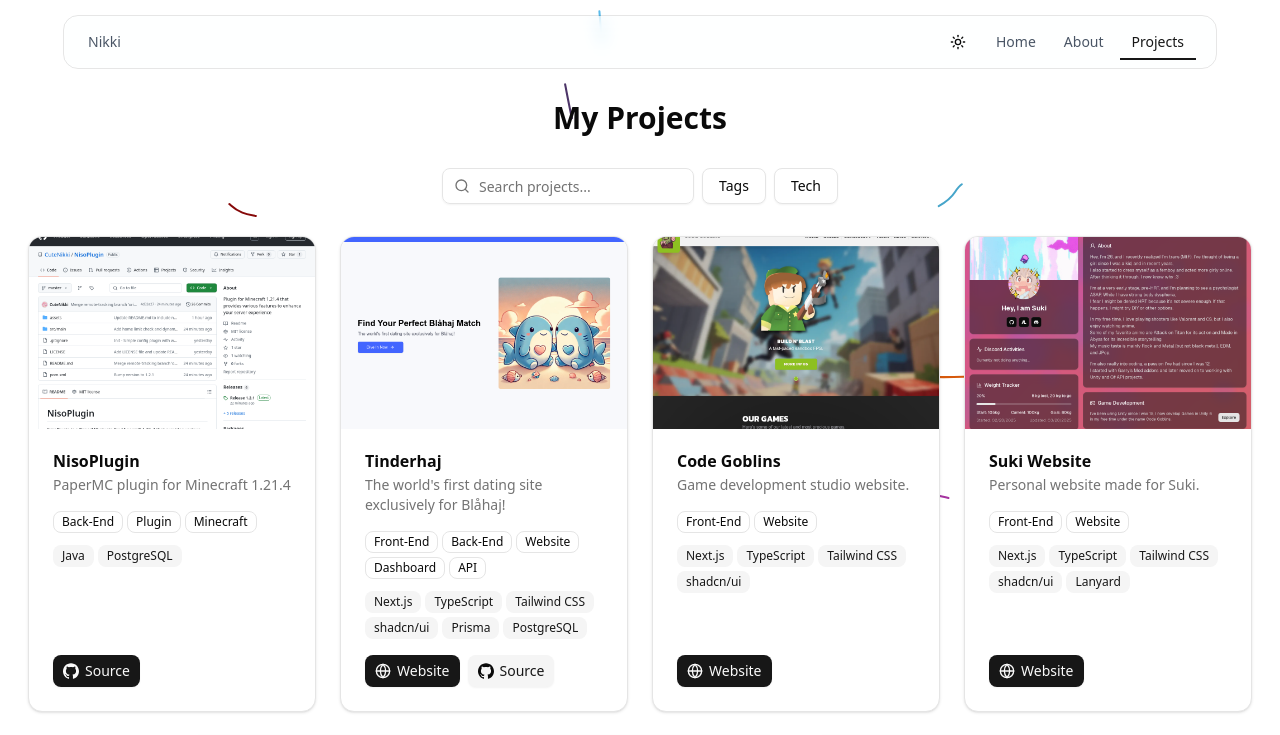
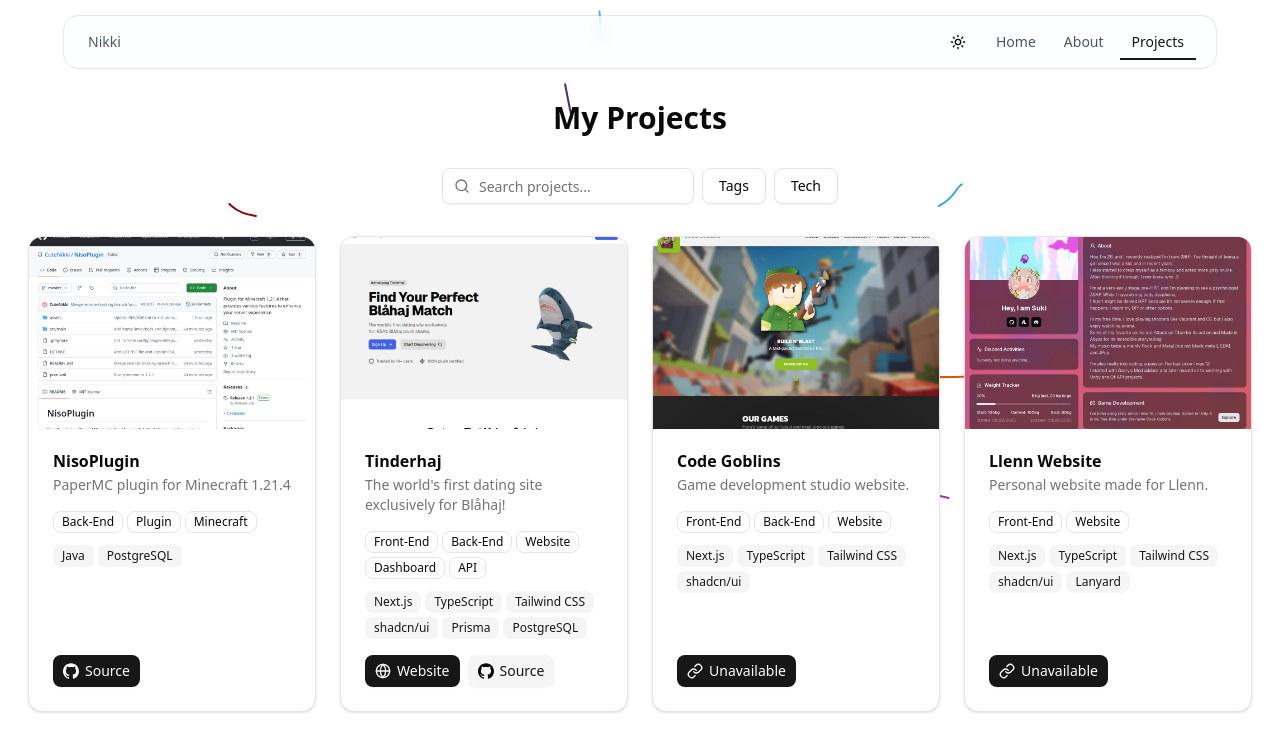
Before and after one commit to CuteNikki/Portfolio, a Next.js app: page /projects in a window 1280 px wide. Shown: the top 735 px of the page. Built offline with nearby package versions, Linux system fonts and the light colour scheme.

Commit message:
Refactor project and about sections: update card styles, enhance link handling, and modify project details

```diff
--- a/src/app/about/page.tsx
+++ b/src/app/about/page.tsx
@@ -48,19 +48,19 @@ export default function AboutPage() {
         <motion.div variants={container} initial='hidden' animate='show' className='grid grid-cols-1 gap-6 md:grid-cols-2'>
           {/* About Me */}
           <motion.div variants={item} className=''>
-            <Card className='h-full gap-4'>
+            <Card className='h-full gap-2'>
               <CardHeader>
                 <CardTitle className='text-xl sm:text-2xl'>{aboutMe.name}</CardTitle>
-                <CardDescription>
-                  {aboutMe.title}
-                  <div className='flex items-center gap-2'>
+                <CardDescription className='text-foreground'>
+                  <span className='text-base'>{aboutMe.title}</span>
+                  <div className='flex items-center gap-1'>
                     <span>{aboutMe.location}</span>
                     <span>•</span>
                     <span>{calculateAge(aboutMe.dob)} y/o</span>
                   </div>
                 </CardDescription>
               </CardHeader>
-              <CardContent className='flex flex-col gap-4'>
+              <CardContent className='flex flex-col gap-10'>
                 <p className='whitespace-pre-line'>{aboutMe.description}</p>
 
                 <div className='flex flex-col gap-2'>
--- a/src/app/projects/page.tsx
+++ b/src/app/projects/page.tsx
@@ -255,11 +255,18 @@ function ProjectCard({ project }: ProjectCardProps) {
       {/* Footer with links */}
       <CardFooter className='mt-auto flex gap-2'>
         {project.links.map((link, index) => (
-          <Button key={index} variant={index === 0 ? 'default' : 'secondary'} size='sm' asChild>
-            <a href={link.href} target='_blank' rel='noopener noreferrer'>
-              {link.icon}
-              <span>{link.type}</span>
-            </a>
+          <Button key={index} variant={index === 0 ? 'default' : 'secondary'} size='sm' disabled={link.disabled} asChild>
+            {link.disabled ? (
+              <span>
+                {link.icon}
+                <span>{link.type}</span>
+              </span>
+            ) : (
+              <a href={link.href} target='_blank' rel='noopener noreferrer'>
+                {link.icon}
+                <span>{link.type}</span>
+              </a>
+            )}
           </Button>
         ))}
       </CardFooter>
--- a/src/constants/about.tsx
+++ b/src/constants/about.tsx
@@ -125,7 +125,7 @@ export const socials: Social[] = [
 export const categories: Category[] = [
   {
     name: 'Languages',
-    icon: <CodeIcon />,
+    icon: <CodeIcon className='size-4' />,
     items: [
       {
         name: 'JavaScript',
@@ -167,7 +167,7 @@ export const categories: Category[] = [
   },
   {
     name: 'Back-End',
-    icon: <ServerIcon />,
+    icon: <ServerIcon className='size-4' />,
     items: [
       {
         name: 'Node',
@@ -221,7 +221,7 @@ export const categories: Category[] = [
   },
   {
     name: 'Front-End',
-    icon: <GlobeIcon />,
+    icon: <GlobeIcon className='size-4' />,
     items: [
       {
         name: 'React',
@@ -257,7 +257,7 @@ export const categories: Category[] = [
   },
   {
     name: 'Databases',
-    icon: <DatabaseIcon />,
+    icon: <DatabaseIcon className='size-4' />,
     items: [
       {
         name: 'MongoDB',
@@ -287,7 +287,7 @@ export const categories: Category[] = [
   },
   {
     name: 'Editors',
-    icon: <LaptopIcon />,
+    icon: <LaptopIcon className='size-4' />,
     items: [
       {
         name: 'Visual Studio Code',
@@ -317,7 +317,7 @@ export const categories: Category[] = [
   },
   {
     name: 'Other Tools',
-    icon: <WrenchIcon />,
+    icon: <WrenchIcon className='size-4' />,
     items: [
       {
         name: 'Git',
--- a/src/constants/projects.tsx
+++ b/src/constants/projects.tsx
@@ -1,4 +1,4 @@
-import { Globe } from 'lucide-react';
+import { GlobeIcon, LinkIcon } from 'lucide-react';
 
 import { GitHubIcon } from '@/components/ui/icons';
 
@@ -11,6 +11,7 @@ export type Project = {
     type: string;
     href: string;
     icon: React.ReactNode;
+    disabled?: boolean;
   }[];
   image: string;
 };
@@ -30,7 +31,7 @@ export const projects: Project[] = [
     tags: ['Front-End', 'Back-End', 'Website', 'Dashboard', 'API'],
     technologies: ['Next.js', 'TypeScript', 'Tailwind CSS', 'shadcn/ui', 'Prisma', 'PostgreSQL'],
     links: [
-      { href: 'https://tinderhaj.com', type: 'Website', icon: <Globe /> },
+      { href: 'https://tinderhaj.com', type: 'Website', icon: <GlobeIcon /> },
       { href: 'https://github.com/CuteNikki/tinderhaj', type: 'Source', icon: <GitHubIcon /> },
     ],
     image: '/project_tinderhaj_image.png',
@@ -38,17 +39,17 @@ export const projects: Project[] = [
   {
     name: 'Code Goblins',
     description: 'Game development studio website.',
-    tags: ['Front-End', 'Website'],
+    tags: ['Front-End', 'Back-End', 'Website'],
     technologies: ['Next.js', 'TypeScript', 'Tailwind CSS', 'shadcn/ui'],
-    links: [{ href: 'https://codegoblins.com', type: 'Website', icon: <Globe /> }],
+    links: [{ href: '#', type: 'Unavailable', icon: <LinkIcon />, disabled: true }],
     image: '/project_codegoblins_image.png',
   },
   {
-    name: 'Suki Website',
-    description: 'Personal website made for Suki.',
+    name: 'Llenn Website',
+    description: 'Personal website made for Llenn.',
     tags: ['Front-End', 'Website'],
     technologies: ['Next.js', 'TypeScript', 'Tailwind CSS', 'shadcn/ui', 'Lanyard'],
-    links: [{ href: 'https://suki.elry.moe', type: 'Website', icon: <Globe /> }],
+    links: [{ href: '#', type: 'Unavailable', icon: <LinkIcon />, disabled: true }],
     image: '/project_website_image.png',
   },
   {
@@ -57,7 +58,7 @@ export const projects: Project[] = [
     tags: ['Front-End', 'Back-End', 'Website', 'Dashboard', 'API'],
     technologies: ['Next.js', 'TypeScript', 'Tailwind CSS', 'shadcn/ui'],
     links: [
-      { href: 'https://yanera.xyz', type: 'Website', icon: <Globe /> },
+      { href: 'https://yanera.xyz', type: 'Website', icon: <GlobeIcon /> },
       { href: 'https://github.com/CuteNikki/yanera-dashboard', type: 'Source', icon: <GitHubIcon /> },
     ],
     image: '/project_yanera_image.png',
@@ -68,7 +69,7 @@ export const projects: Project[] = [
     tags: ['Back-End', 'Bot'],
     technologies: ['TypeScript', 'Discord.js', 'MongoDB'],
     links: [
-      { href: 'https://discord.com/discovery/applications/1042524598647926804', type: 'Website', icon: <Globe /> },
+      { href: 'https://discord.com/discovery/applications/1042524598647926804', type: 'Website', icon: <GlobeIcon /> },
       { href: 'https://github.com/CuteNikki/discord-bot', type: 'Source', icon: <GitHubIcon /> },
     ],
     image: '/project_yanerabot_image.png',
@@ -79,7 +80,7 @@ export const projects: Project[] = [
     tags: ['Front-End', 'Website'],
     technologies: ['Next.js', 'TypeScript', 'Tailwind CSS', 'shadcn/ui'],
     links: [
-      { href: '/', type: 'Website', icon: <Globe /> },
+      { href: '/', type: 'Website', icon: <GlobeIcon /> },
       { href: 'https://github.com/CuteNikki/portfolio', type: 'Source', icon: <GitHubIcon /> },
     ],
     image: '/project_portfolio_image.png',
```
Also changed, not shown: public/project_portfolio_image.png, public/project_tinderhaj_image.png.
